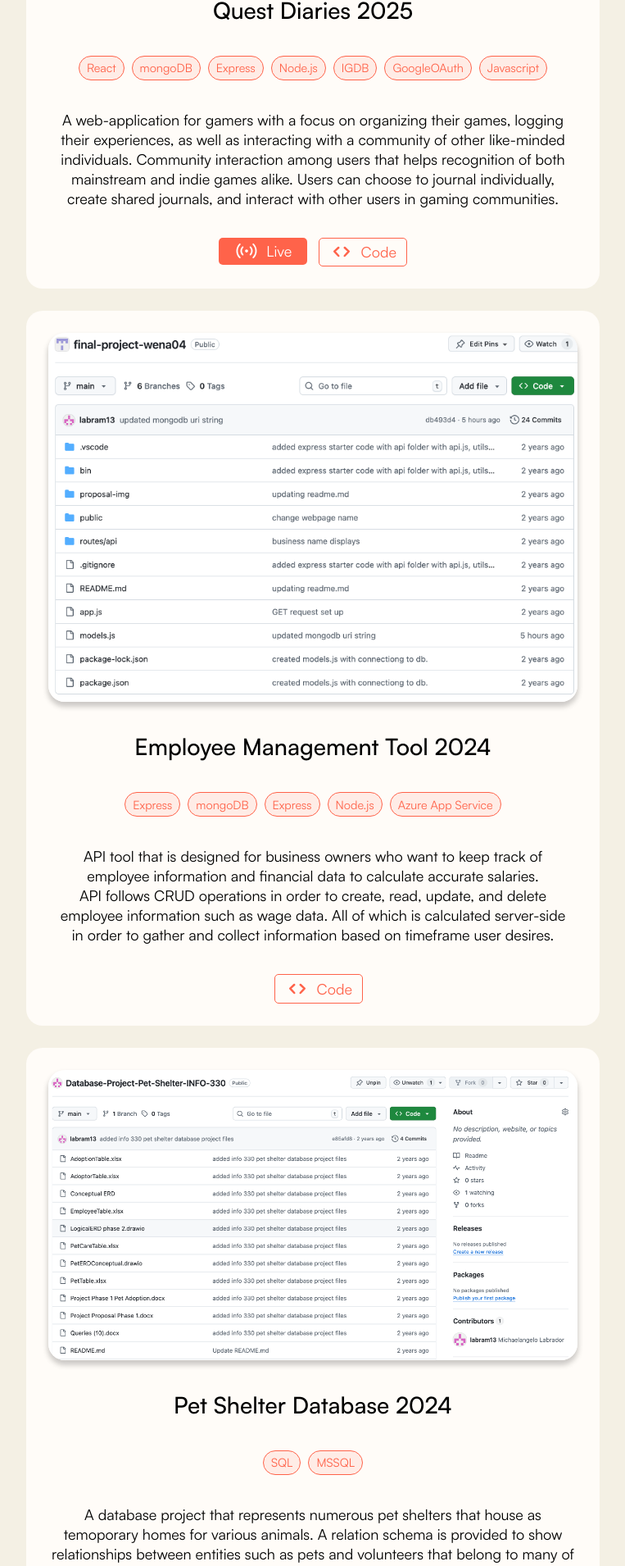
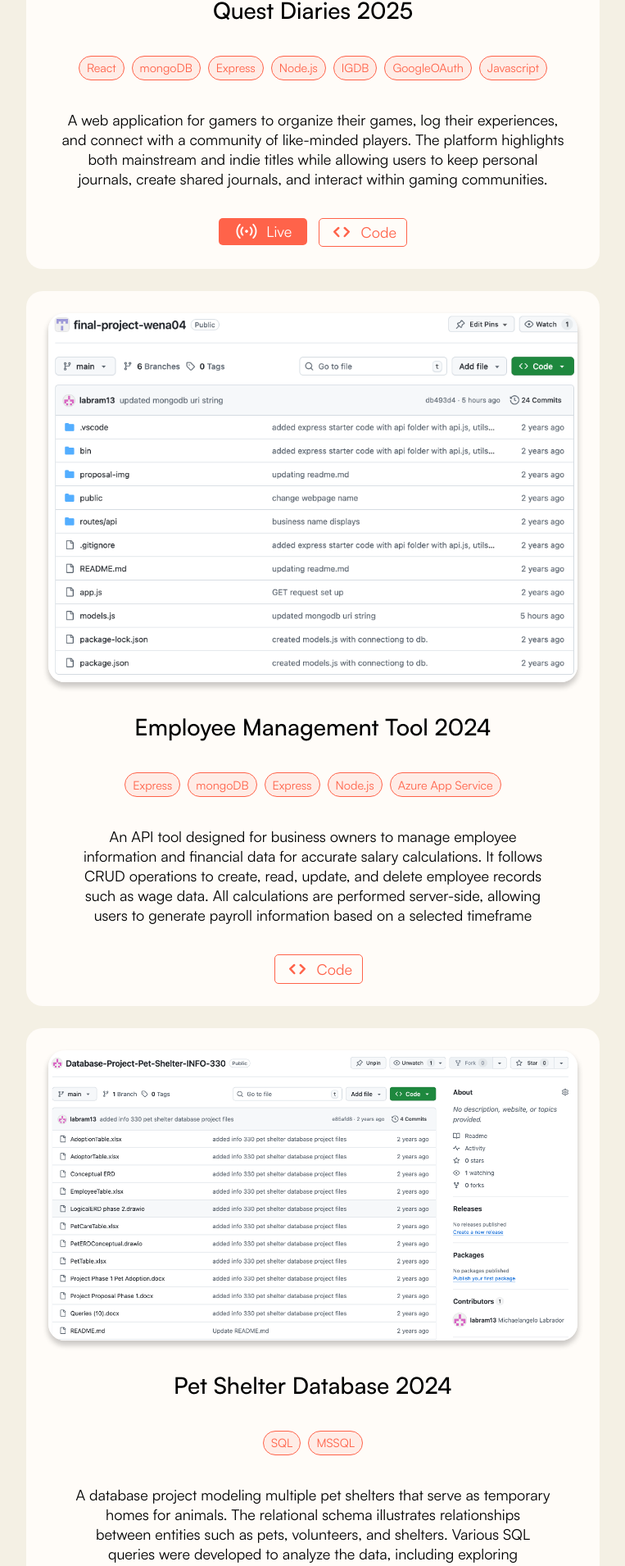
Before and after one commit to labram13/portfolio, a React (Vite) app: page / in a window 1280 px wide. Shown: the part 2448-4358 px from the top of the page at 82% size, without its empty margins (258-1021 px from the left). Built offline with nearby package versions, Linux system fonts and the light colour scheme.

Commit message:
revised project descriptions

```diff
--- a/src/components/Projects.jsx
+++ b/src/components/Projects.jsx
@@ -10,7 +10,7 @@
     {
         title: "Quest Diaries 2025",
         techStack: ['React', 'mongoDB', 'Express', 'Node.js', 'IGDB', 'GoogleOAuth', 'Javascript'],
-        description: "A web-application for gamers with a focus on organizing their games, logging their experiences, as well as interacting with a community of other like-minded individuals. Community interaction among users that helps recognition of both mainstream and indie games alike. Users can choose to journal individually, create shared journals, and interact with other users in gaming communities.",
+        description: "A web application for gamers to organize their games, log their experiences, and connect with a community of like-minded players. The platform highlights both mainstream and indie titles while allowing users to keep personal journals, create shared journals, and interact within gaming communities.",
         live: "https://quest-diaries.onrender.com",
         code: "https://github.com/labram13/quest-diaries",
         img: quest
@@ -19,7 +19,7 @@
     {
         title: "Employee Management Tool 2024",
         techStack: ['Express', 'mongoDB', 'Express', 'Node.js', 'Azure App Service'],
-        description: "API tool that is designed for business owners who want to keep track of employee information and financial data to calculate accurate salaries. API follows CRUD operations in order to create, read, update, and delete employee information such as wage data. All of which is calculated server-side in order to gather and collect information based on timeframe user desires.",
+        description: "An API tool designed for business owners to manage employee information and financial data for accurate salary calculations. It follows CRUD operations to create, read, update, and delete employee records such as wage data. All calculations are performed server-side, allowing users to generate payroll information based on a selected timeframe",
         code: "https://github.com/info441-au24/final-project-wena04",
         img: emt
     },
@@ -27,7 +27,7 @@
     {
         title: "Pet Shelter Database 2024",
         techStack: ['SQL', 'MSSQL'],
-        description: "A database project that represents numerous pet shelters that house as temoporary homes for various animals. A relation schema is provided to show relationships between entities such as pets and volunteers that belong to many of the designated shelters within the database. We've created various SQL queries in order to analyze data based on questions. One example is to see if there is a correlation between individuals who are single or have a family that are more likely to adopt a pet.",
+        description: "A database project modeling multiple pet shelters that serve as temporary homes for animals. The relational schema illustrates relationships between entities such as pets, volunteers, and shelters. Various SQL queries were developed to analyze the data, including exploring whether single individuals or families are more likely to adopt a pet.",
         code: "https://github.com/labram13/Database-Project-Pet-Shelter-INFO-330",
         img: petShelter
 
@@ -36,7 +36,7 @@
     {
         title: "Dose 2023",
         techStack: ['React', 'Javascript', 'Firebase'],
-        description: "Client-side application with a focus in medication. App is designed to help users organize their medication by days of the week with required doses. Separate API is used to fetch medication information based on user query. Side-effects are included with each medication added to users pill box within the app in order to be aware of proper medication intake.",
+        description: "A client-side medication management app that helps users organize doses by day of the week. It integrates with an external API to fetch medication details based on user queries. Each added medication includes side-effect information to help users stay informed and take their medications safely.",
         img: dose,
         live: "https://project-a5-f5b82.web.app/",
         code: "https://github.com/info340-su23/project-GConscious"
```
